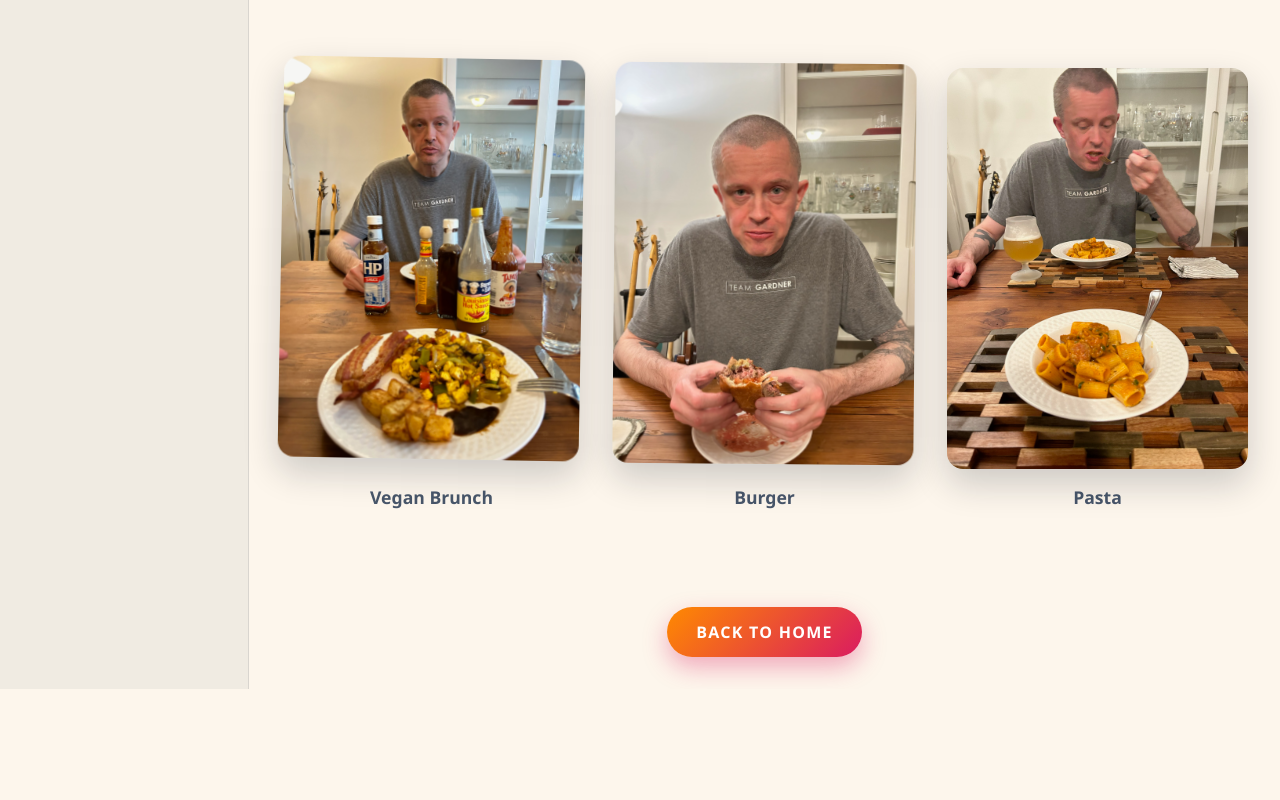
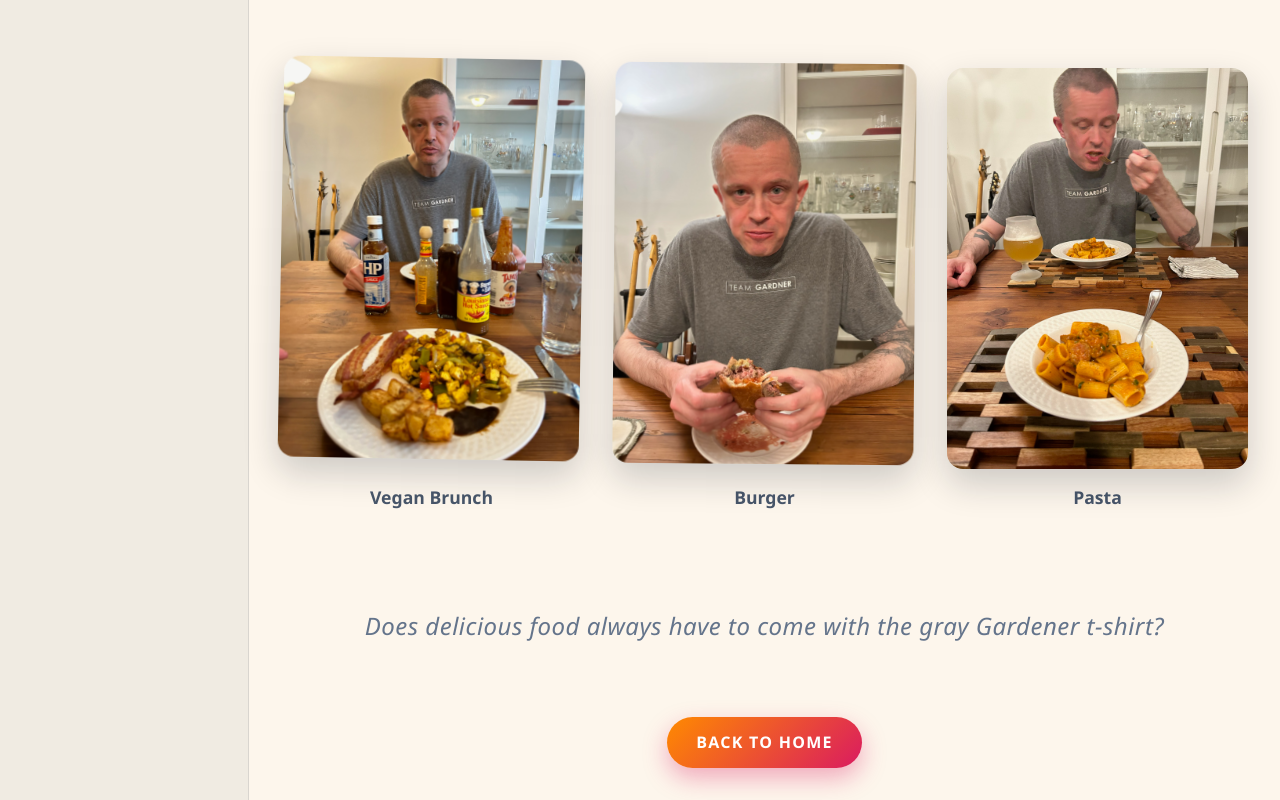
Before and after one commit to JLDoyle-2025/Hello-World, a plain HTML site: page message-for-mark.html in a window 1280 px wide. Shown: the part 456-1256 px from the top of the page. Before the commit the page ends 1145 px from the top, so only its background shows below. Drawn offline with Linux system fonts and the light colour scheme.

Commit message:
Add text about Gardener t-shirt to Message for Mark page

```diff
--- a/message-for-mark.html
+++ b/message-for-mark.html
@@ -180,6 +180,17 @@
         text-align: center;
       }
 
+      .additional-text {
+        margin-top: 3rem;
+        font-size: clamp(1.1rem, 2.5vw, 1.5rem);
+        font-weight: 500;
+        letter-spacing: 0.02em;
+        line-height: 1.6;
+        color: #64748b;
+        max-width: 800px;
+        font-style: italic;
+      }
+
       .back-button {
         margin-top: 3rem;
         padding: 0.9rem 1.8rem;
@@ -242,6 +253,7 @@
           <p>Pasta</p>
         </div>
       </div>
+      <p class="additional-text">Does delicious food always have to come with the gray Gardener t-shirt?</p>
       <a href="./index.html" class="back-button">Back to Home</a>
     </main>
   </body>
```
Also changed, not shown: index.html (+3 -2 lines), 1 other file.
